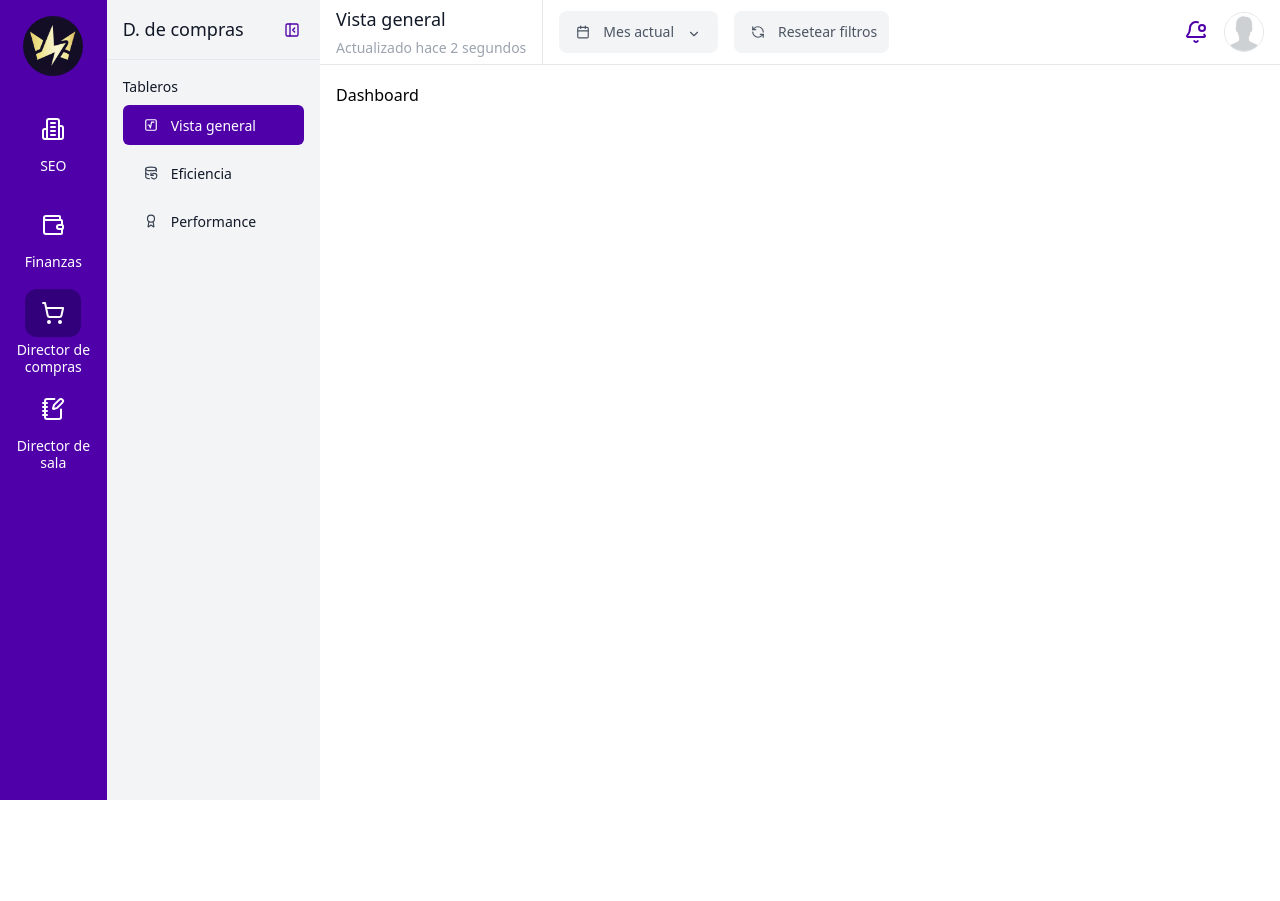
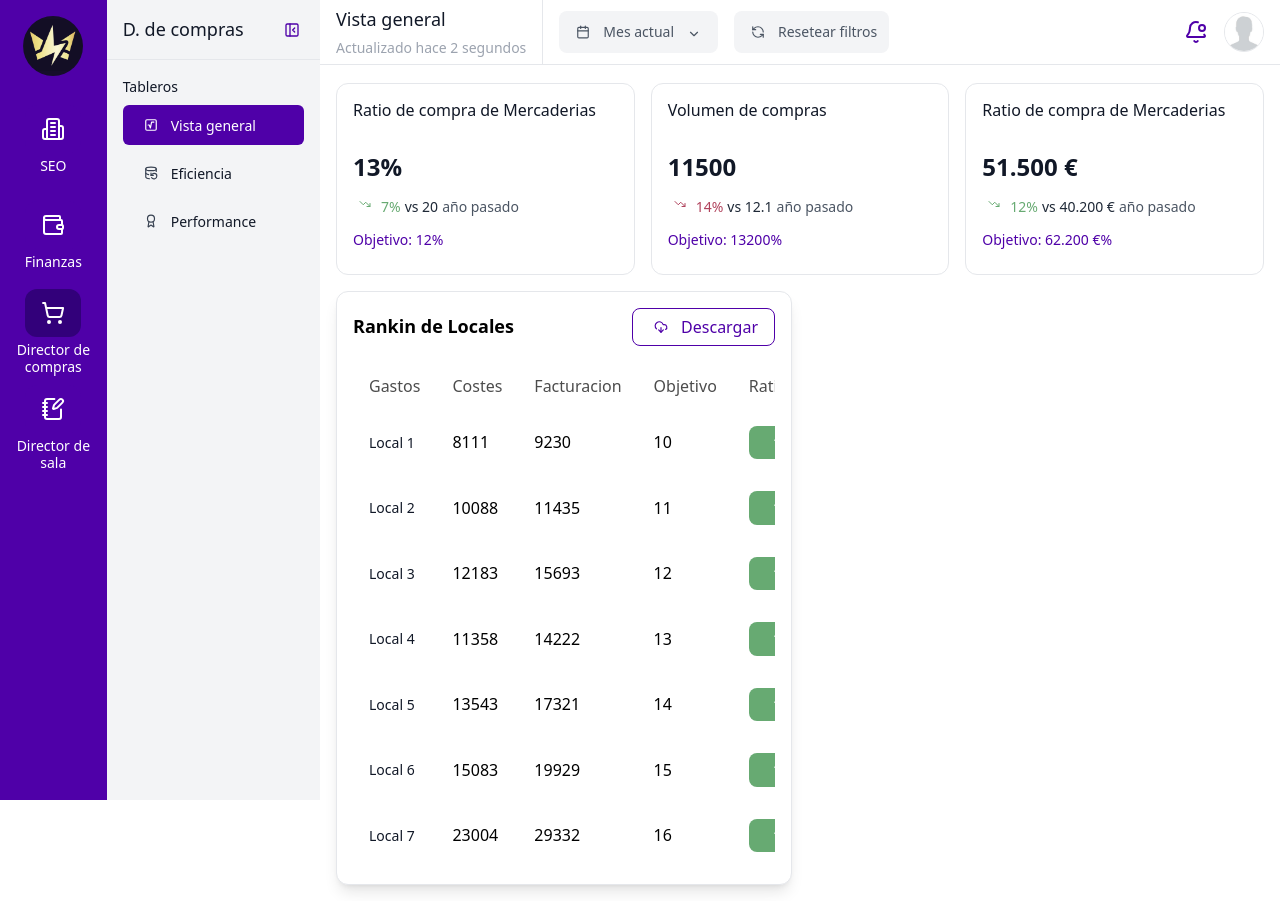
Before and after one commit to leiniercy/pt-rock-data, a Next.js app: page /dashboard in a window 1280 px wide. Before the commit the page ends 800 px from the top, so only its background shows below. Built offline with nearby package versions, Linux system fonts and the light colour scheme; no server answers; sample sign-in values are in the browser's storage.

Commit message:
mod: add new tables in dashboard

```diff
--- /dev/null
+++ b/src/features/dashboard/components/rake-premises/index.jsx
@@ -0,0 +1,66 @@
+import CustomTable from '@/ui/table'
+import classNames from 'classnames'
+import React, { useMemo } from 'react'
+import RakePremisesRatio from './rake-premises-ratio'
+import RakePremisesGastos from './rake-premises-gastos'
+import Button from '@/ui/button/button'
+import { CloudDownload } from 'lucide-react'
+
+export const tableExpertsHeaders = [
+  'Gastos',
+  'Costes',
+  'Facturacion',
+  'Objetivo',
+  'Ratio de compras'
+]
+
+const RakePremises = ({ className }) => {
+  const tableExpertsRows = useMemo(() => {
+    return Array.from({ length: 7 }, (_, i) => {
+      const baseCost = 8000 + i * 2000 // Coste base escalado
+      const randomFactor = 0.8 + Math.random() * 0.4 // Factor aleatorio entre 0.8 y 1.2
+
+      const costes = Math.round(baseCost * randomFactor)
+      const facturacion = Math.round(costes * (1.1 + Math.random() * 0.3)) // 110-140% de costes
+      const objetivo = 10 + i // Objetivo incremental
+      const compras = Math.round(objetivo * (0.7 + Math.random() * 0.6)) // 70-130% del objetivo
+
+      return {
+        gastos: <RakePremisesGastos text={`Local ${i + 1}`} />,
+        costes,
+        facturacion,
+        objetivo,
+        compras: <RakePremisesRatio number={compras} />
+      }
+    })
+  }, [])
+
+  return (
+    <section
+      className={classNames(
+        'relative flex flex-col p-4 gap-4 items-start justify-start bg-[#fff] w-[100%] h-[100%] rounded-xl shadow-lg',
+        'border border-gray-200',
+        className
+      )}
+    >
+      <header className='relative flex flex-row gap-4 items-center justify-between w-[100%]'>
+        <h1 className='font-semibold text-black text-[18px] text-left'>Rankin de Locales</h1>
+        <Button className='relative flex felx-row gap-2 items-center justify-center px-4 py-2 rounded-lg border border-primary'>
+          <CloudDownload height={14} color='#4f00a8' />
+          <label className='text-primary text-[16px] font-poppins font-medium leading-tight text-center'>
+            Descargar
+          </label>
+        </Button>
+      </header>
+      <article className='relative block overflow-auto w-[100%]'>
+        <CustomTable
+          className='relative w-full overflow-auto'
+          tableHeaders={tableExpertsHeaders}
+          tableRows={tableExpertsRows}
+        />
+      </article>
+    </section>
+  )
+}
+
+export default RakePremises
--- /dev/null
+++ b/src/features/dashboard/components/rake-premises/rake-premises-gastos.jsx
@@ -0,0 +1,9 @@
+import React from 'react'
+
+const RakePremisesGastos = ({ text }) => {
+  return (
+    <label className='text-gray-900 text-[14px] font-poppins font-medium leading-tight text-center'>{`${text}`}</label>
+  )
+}
+
+export default RakePremisesGastos
--- /dev/null
+++ b/src/features/dashboard/components/rake-premises/rake-premises-ratio.jsx
@@ -0,0 +1,17 @@
+import classNames from 'classnames'
+import React from 'react'
+
+const RakePremisesRatio = ({ number }) => {
+  return (
+    <section
+      className={classNames(
+        'relative flex items-center justify-center px-6 py-2 rounded-lg',
+        number < 20 ? 'bg-green' : 'bg-wine'
+      )}
+    >
+      <label className='text-[#fff] text-[14px] font-poppins font-medium leading-tight text-center'>{`${number}%`}</label>
+    </section>
+  )
+}
+
+export default RakePremisesRatio
--- /dev/null
+++ b/src/features/dashboard/components/stadistics-generals/index.jsx
@@ -0,0 +1,65 @@
+import classNames from 'classnames'
+import { TrendingDown } from 'lucide-react'
+import React from 'react'
+
+const StadisticsGenerals = ({
+  className,
+  title = 'Ratio de compra de Mercaderias',
+  precentGeneral = '13',
+  precentCurrent = 7,
+  precentLastYear = '20',
+  objetive = '12'
+}) => {
+  return (
+    <section
+      className={classNames(
+        'relative flex flex-col gap-8 items-start justify-start h-[12rem] w-full p-4',
+        ' bg-[#fff] rounded-xl border border-gray-200',
+        className
+      )}
+    >
+      <header className='relative flex flex-col gap-4 items-start justify-start w-full'>
+        <label className='text-gray-900 text-[16px] font-poppins font-medium leading-tight text-left'>{`${title}`}</label>
+      </header>
+      <article className='relative flex flex-col gap-4 items-start justify-start w-full'>
+        <label className='text-gray-900 text-[24px] font-poppins font-bold leading-tight text-left'>{`${precentGeneral}`}</label>
+        <section className='relative flex flex-row gap-1 items-start justify-start w-full'>
+          <TrendingDown height={12} color={precentCurrent < 13 ? '#67aa72' : '#b0425c'} />
+          <label
+            className={classNames(
+              'text-[14px] font-poppins font-normal leading-tight text-left',
+              precentCurrent < 13 ? 'text-green' : 'text-wine'
+            )}
+          >
+            {`${precentCurrent}%`}
+          </label>
+          <label
+            className={classNames(
+              'text-gray-800 text-[14px] font-poppins font-normal leading-tight text-left'
+            )}
+          >
+            {`vs ${precentLastYear}`}
+          </label>
+          <label
+            className={classNames(
+              'text-gray-600 text-[14px] font-poppins font-normal leading-tight text-left'
+            )}
+          >
+            año pasado
+          </label>
+        </section>
+        <section className='relative flex flex-row gap-1 items-start justify-start w-full'>
+          <label
+            className={classNames(
+              'text-primary text-[14px] font-poppins font-medium leading-tight text-left'
+            )}
+          >
+            {`Objetivo: ${objetive}%`}
+          </label>
+        </section>
+      </article>
+    </section>
+  )
+}
+
+export default StadisticsGenerals
--- a/src/features/dashboard/index.jsx
+++ b/src/features/dashboard/index.jsx
@@ -1,7 +1,44 @@
-import React from 'react'
+import React, { useMemo } from 'react'
+import RakePremises from './components/rake-premises'
+import StadisticsGenerals from './components/stadistics-generals'
 
 const Dashboard = () => {
-  return <section className='relative flex flex-col gap-4 items-start justify-start w-full p-4'>Dashboard</section>
+  const stadisticsGenerals = useMemo(() => {
+    return [
+      {
+        id: 1,
+        title: 'Ratio de compra de Mercaderias',
+        precentGeneral: '13%',
+        precentCurrent: 7,
+        precentLastYear: 20,
+        objetive: 12
+      },
+      {
+        id: 2,
+        title: 'Volumen de compras',
+        precentGeneral: '11500',
+        precentCurrent: 14,
+        precentLastYear: 12.100,
+        objetive: '13200'
+      },
+      {
+        id: 1,
+        title: 'Ratio de compra de Mercaderias',
+        precentGeneral: '51.500 €',
+        precentCurrent: 12,
+        precentLastYear: '40.200 €',
+        objetive: '62.200 €'
+      }
+    ]
+  }, [])
+  return (
+    <section className='relative grid grid-cols-12 gap-4 items-start justify-start w-full p-4'>
+      {stadisticsGenerals.map((item) => (
+        <StadisticsGenerals key={item.id} className='col-span-4' {...item} />
+      ))}
+      <RakePremises className='col-start-1 col-span-6' />
+    </section>
+  )
 }
 
 export default Dashboard
--- /dev/null
+++ b/src/ui/pagination/index.jsx
@@ -0,0 +1,105 @@
+'use client'
+
+import classNames from 'classnames'
+import React from 'react'
+import PropTypes from 'prop-types'
+import { IconArrowLeft, IconArrowRigth } from '../icons/custom-icons'
+
+const Pagination = ({ className, totalPages, currentPage, setCurrentPage, variant = 'orange' }) => {
+  const getPageNumbers = () => {
+    if (totalPages <= 5) {
+      return Array.from({ length: totalPages }, (_, index) => index + 1)
+    } else if (currentPage <= 3) {
+      return [1, 2, 3, 4, 5]
+    } else if (currentPage >= totalPages - 2) {
+      return [totalPages - 4, totalPages - 3, totalPages - 2, totalPages - 1, totalPages]
+    } else {
+      return [currentPage - 2, currentPage - 1, currentPage, currentPage + 1, currentPage + 2]
+    }
+  }
+
+  const handlePageChange = (page) => {
+    setCurrentPage(page)
+  }
+
+  const handleNextPage = () => {
+    if (currentPage < totalPages) {
+      setCurrentPage(currentPage + 1)
+    }
+    if (currentPage === totalPages) {
+      setCurrentPage(1)
+    }
+  }
+  const handlePrevPage = () => {
+    if (currentPage > 0) {
+      setCurrentPage(currentPage - 1)
+    }
+    if (currentPage === 1) {
+      setCurrentPage(totalPages)
+    }
+  }
+
+  return (
+    <div className={classNames('flex flex-row justify-center items-center gap-[1rem]', className)}>
+      {/* Navigation left */}
+      <div
+        className={classNames(
+          'relative flex flex-row gap-[8px]  bg-white-100 h-[40px] px-[1rem] rounded-[6px] z-50 justify-center items-center cursor-pointer'
+        )}
+        onClick={() => handlePrevPage()}
+      >
+        <IconArrowLeft color='#FF7500' />
+        <label className='font-lato text-[#FF7500] font-semibold text-[16px] leading-[24px]'>
+          Anterior
+        </label>
+      </div>
+
+      {/* Paginacion */}
+      <div className='flex-1 flex flex-row justify-center items-center gap-[0.5rem]'>
+        {getPageNumbers().map((number) => (
+          <button
+            className={classNames(
+              'h-[35px] w-[35px] rounded-[6px] font-lato font-semibold text-center text-[#FF7500] text-[14px] leading-[20px] px-[12px]',
+              currentPage === number && variant === 'orange' && 'bg-orange-500 text-white',
+              currentPage === number && variant === 'blue' && 'bg-blue-500 text-white'
+            )}
+            key={number}
+            onClick={() => handlePageChange(number)}
+          >
+            {number}
+          </button>
+        ))}
+      </div>
+
+      {/* Navigation right */}
+      <div
+        className={classNames(
+          'relative flex flex-row gap-[8px] items-center justify-center bg-white-100 h-[40px] px-[1rem] rounded-[6px] z-50 cursor-pointer'
+        )}
+        onClick={() => handleNextPage()}
+      >
+        <label className='font-lato text-[#FF7500] font-semibold text-[16px] leading-[24px]'>
+          Siguiente
+        </label>
+        <IconArrowRigth color='#FF7500' />
+      </div>
+    </div>
+  )
+}
+
+Pagination.propTypes = {
+  /**
+   * Total de páginas en tu paginación
+   * **/
+  totalPages: PropTypes.number.isRequired,
+  /**
+   * Página actual
+   * **/
+  currentPage: PropTypes.number.isRequired,
+  /**
+   * función para modificar la página actual
+   * **/
+  setCurrentPage: PropTypes.func.isRequired
+}
+
+export default Pagination
--- a/src/ui/table/index.tsx
+++ b/src/ui/table/index.jsx
@@ -1,14 +1,7 @@
-import React, { JSX } from 'react'
+import React from 'react'
 import PropTypes from 'prop-types'
 
-type TableCellValue = string | number | boolean | React.ReactNode | null | undefined
-
-interface CustomTableProps {
-  tableHeaders?: string[]
-  tableRows?: Array<Record<string, TableCellValue>>
-}
-
-const CustomTable = ({ tableHeaders, tableRows }: CustomTableProps): JSX.Element => {
+const CustomTable = ({ tableHeaders, tableRows }) => {
   return (
     <table className='w-full min-w-max table-auto'>
       <thead>
@@ -37,9 +30,7 @@ const CustomTable = ({ tableHeaders, tableRows }: CustomTableProps): JSX.Element
                         {String(info)}
                       </span>
                     )}
-                    {!isPrimitive && (
-                      info // Renderiza directamente componentes React
-                    )}
+                    {!isPrimitive && info}
                   </div>
                 </td>
               )
```
